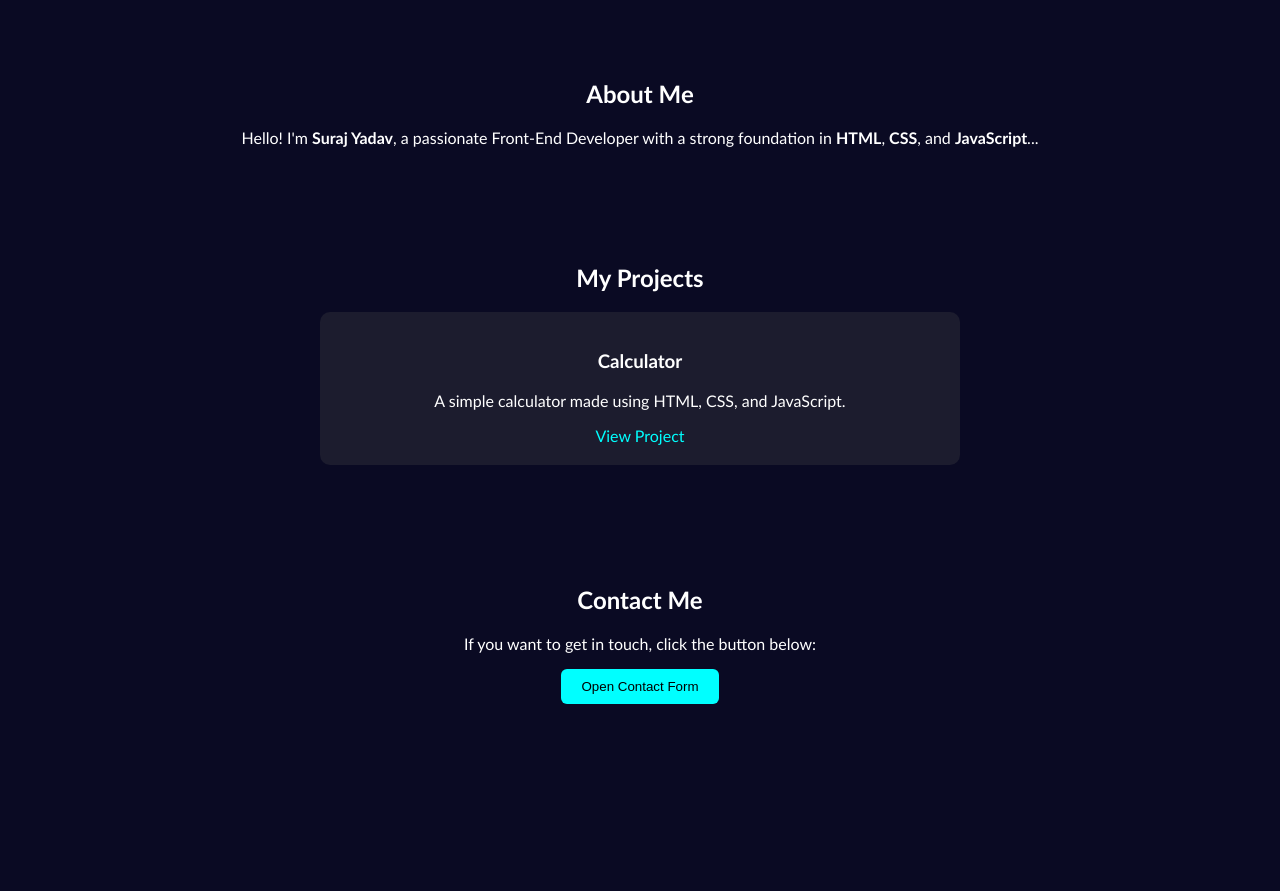
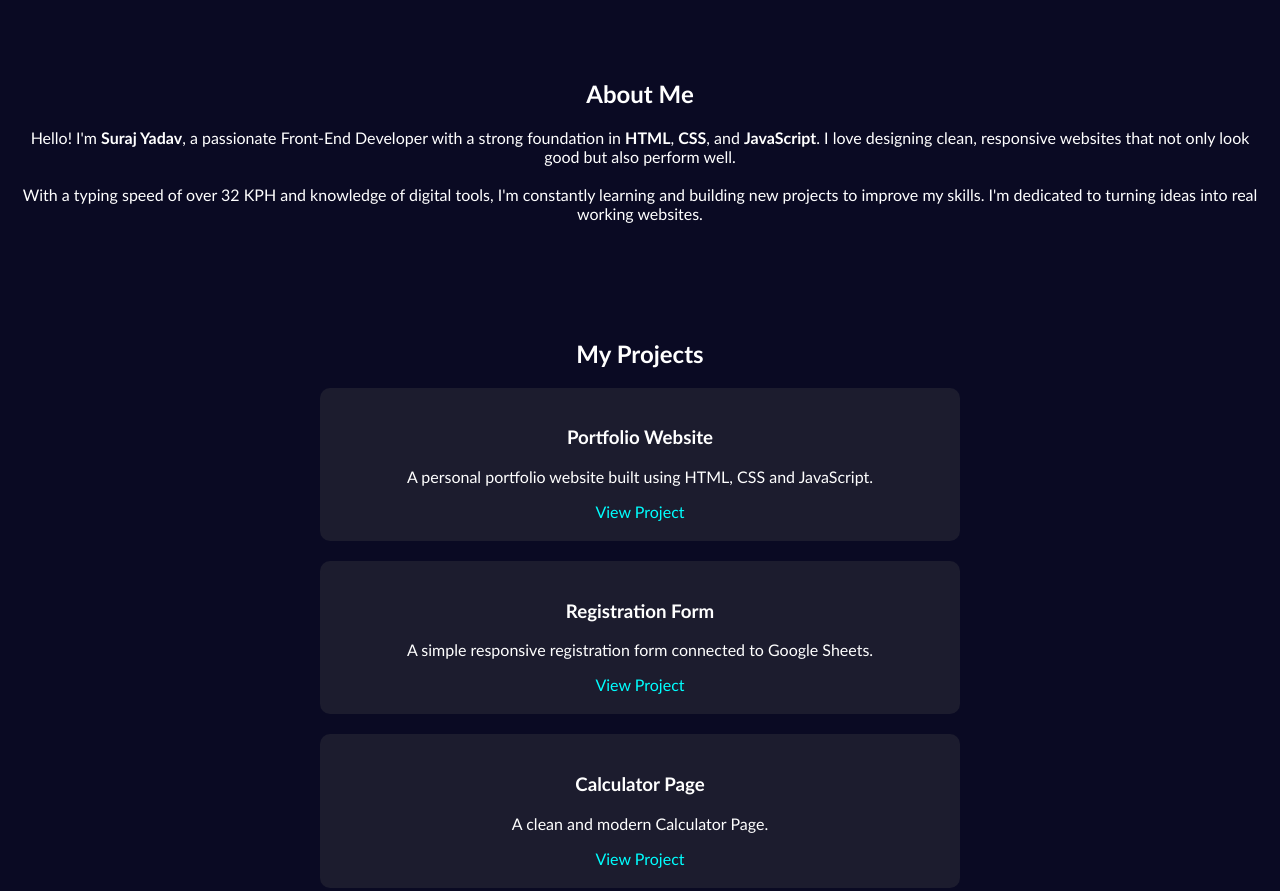
Before and after one commit to Suraj-85/Portfolio-Website, a plain HTML site: page index.html in a window 1280 px wide. Shown: the part 261-1152 px from the top of the page. Before the commit the page ends 1005 px from the top, so only its background shows below. Drawn offline with Linux system fonts and the light colour scheme.

Commit message:
Update index.html

```diff
--- a/index.html
+++ b/index.html
@@ -1,3 +1,5 @@
+
+
 <!DOCTYPE html>
 <html lang="en">
 <head>
@@ -23,13 +25,18 @@
 
   <div class="content">
     <div class="welcome-text">Welcome to my Portfolio</div>
-    <h1>Hello<br> I'am Suraj</h1>
+    <h1>Hello<br>I'am Suraj</h1>
   </div>
 
   <section id="about" class="about">
     <h2>About Me</h2>
-    <p>Hello! I'm <strong>Suraj Yadav</strong>, a passionate Front-End Developer with a strong foundation in
-      <strong>HTML</strong>, <strong>CSS</strong>, and <strong>JavaScript</strong>...
+    <p>
+      Hello! I'm <strong>Suraj Yadav</strong>, a passionate Front-End Developer with a strong foundation in
+      <strong>HTML</strong>, <strong>CSS</strong>, and <strong>JavaScript</strong>. I love designing clean,
+      responsive websites that not only look good but also perform well.
+      <br><br>
+      With a typing speed of over 32 KPH and knowledge of digital tools, I'm constantly learning and
+      building new projects to improve my skills. I'm dedicated to turning ideas into real working websites.
     </p>
   </section>
 
@@ -37,9 +44,19 @@
     <h2>My Projects</h2>
     <div class="project-list">
       <div class="project">
-        <h3>Calculator</h3>
-        <p>A simple calculator made using HTML, CSS, and JavaScript.</p>
-        <a href="calculator/index.html" target="_blank">View Project</a>
+        <h3>Portfolio Website</h3>
+        <p>A personal portfolio website built using HTML, CSS and JavaScript.</p>
+        <a href="#" target="_blank">View Project</a>
+      </div>
+      <div class="project">
+        <h3>Registration Form</h3>
+        <p>A simple responsive registration form connected to Google Sheets.</p>
+        <a href="https://docs.google.com/forms/d/e/1FAIpQLSdSQWy84NaLggGG5e0s6T0cGglbTSWBwSVWMHZVuIGF-6cv-Q/viewform?usp=header" target="_blank">View Project</a>
+      </div>
+      <div class="project">
+        <h3>Calculator Page</h3>
+        <p>A clean and modern Calculator Page.</p>
+        <a href="#" target="_blank">View Project</a>
       </div>
     </div>
   </section>
```
